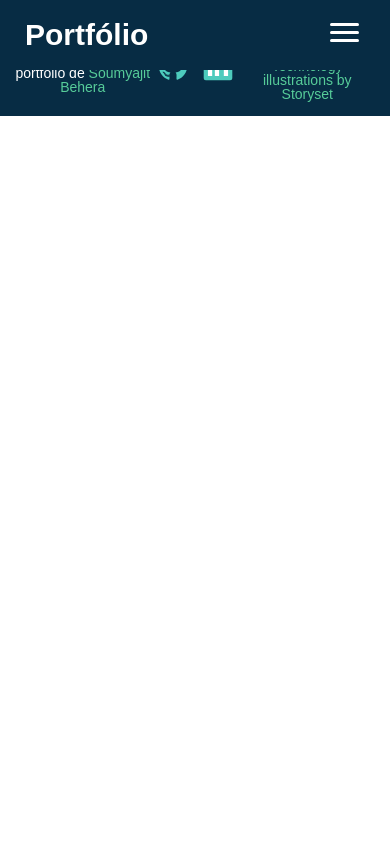
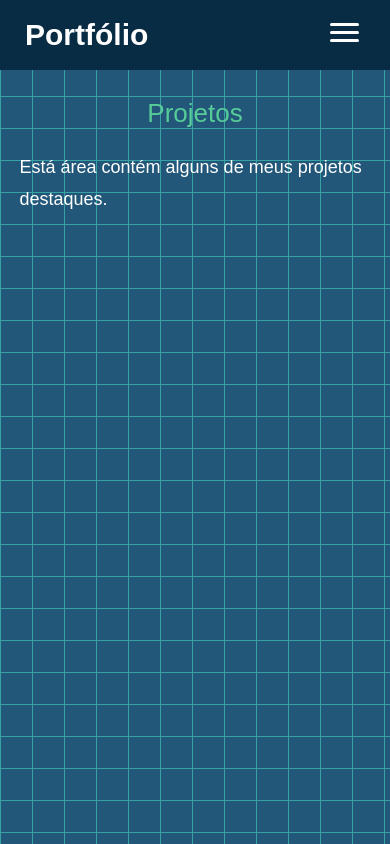
Before and after one commit to oliveiravitor32/Portfolio-Angular, an Angular app: page /projetos in a window 390 px wide. Shown: the top 844 px of the page. Built offline with nearby package versions, Linux system fonts and the light colour scheme.

Commit message:
Create responsivity to page about section-introduction and setup page projects

```diff
--- a/src/app/components/article-title-and-description/article-title-and-description.component.css
+++ b/src/app/components/article-title-and-description/article-title-and-description.component.css
@@ -33,5 +33,6 @@ article p {
 	}
 	article p {
 		max-width: 90vw;
+		font-size: 18px;
 	}
 }
--- a/src/app/pages/about/about.component.css
+++ b/src/app/pages/about/about.component.css
@@ -1,18 +1,18 @@
 .section-introduction {
 	height: auto;
-	padding: 100px 0;
+	padding: 100px 40px;
 	display: flex;
 	justify-content: center;
 	align-items: center;
-	gap: 100px;
+	gap: 50px;
 	background-image: repeating-linear-gradient(
-		45deg,
-		#37a2a4 0,
-		#37a2a4 1px,
-		transparent 0,
-		transparent 50%
+		to right,
+		#37a2a4,
+		#37a2a4 1.5px,
+		transparent 1.5px,
+		transparent
 	);
-	background-size: 32px 32px;
+	background-size: 27px 27px;
 	background-color: #22577a;
 	border-bottom: 1px solid rgb(55, 162, 164);
 }
@@ -25,13 +25,13 @@
 	align-items: center;
 	gap: 100px;
 	background-image: repeating-linear-gradient(
-		45deg,
-		#37a2a4 0,
-		#37a2a4 1px,
-		transparent 0,
-		transparent 50%
+		to right,
+		#37a2a4,
+		#37a2a4 1.5px,
+		transparent 1.5px,
+		transparent
 	);
-	background-size: 32px 32px;
+	background-size: 27px 27px;
 	background-color: #22577a;
 }
 .title {
@@ -54,6 +54,21 @@
 	justify-content: center;
 }
 
+@media screen and (max-width: 900px) {
+	.section-introduction {
+		flex-direction: column;
+		gap: 0;
+		padding: 100px 0;
+	}
+	.card-image {
+		width: 420px;
+	}
+}
+@media screen and (max-width: 620px) {
+	.card-image {
+		width: 360px;
+	}
+}
 @media screen and (max-width: 500px) {
 	.container-card-tecs {
 		gap: 15px;
--- a/src/app/pages/projects/projects.component.css
+++ b/src/app/pages/projects/projects.component.css
@@ -0,0 +1,14 @@
+.section-projects {
+	height: auto;
+	padding: 100px 0;
+	padding-bottom: 700px;
+	display: flex;
+	justify-content: center;
+	align-items: center;
+	gap: 100px;
+	background-image: linear-gradient(#37a2a4 1.5px, transparent 1.5px),
+		linear-gradient(to right, #37a2a4 1.5px, transparent 1.5px);
+	background-size: 32px 32px;
+	background-color: #22577a;
+	border-bottom: 1px solid rgb(55, 162, 164);
+}
--- a/src/app/pages/projects/projects.component.html
+++ b/src/app/pages/projects/projects.component.html
@@ -1 +1,7 @@
-<h1>awdawd</h1>
+<section class="section-projects">
+	<app-article-title-and-description
+		[title]="titleMain"
+		[description]="descriptionMain"
+	>
+	</app-article-title-and-description>
+</section>
--- a/src/app/pages/projects/projects.component.ts
+++ b/src/app/pages/projects/projects.component.ts
@@ -1,10 +1,12 @@
 import { Component } from '@angular/core';
 
 @Component({
-  selector: 'app-projects',
-  templateUrl: './projects.component.html',
-  styleUrls: ['./projects.component.css']
+	selector: 'app-projects',
+	templateUrl: './projects.component.html',
+	styleUrls: ['./projects.component.css'],
 })
 export class ProjectsComponent {
-
+	titleMain: string = 'Projetos';
+	descriptionMain: string =
+		'Está área contém alguns de meus projetos destaques.';
 }
```
